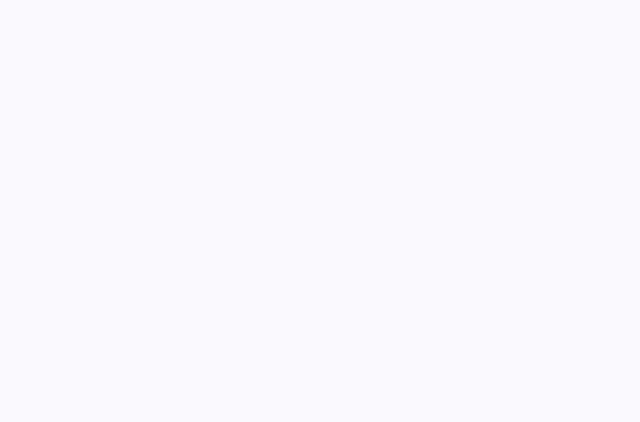
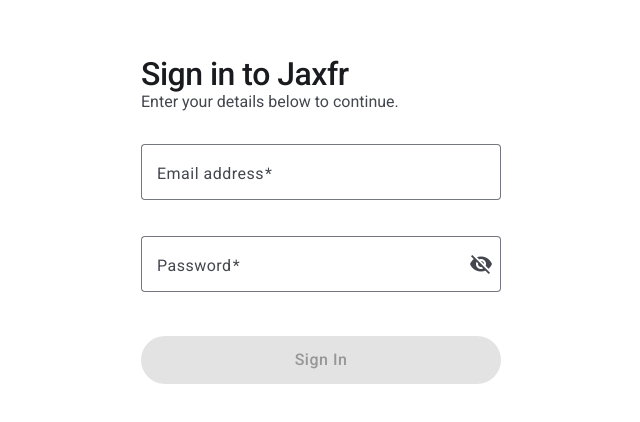
Before and after one commit to tychan9626/ty-web-app-v4, an Angular app: page /login in a window 1280 px wide. Before the commit this address led to /. Shown: the part 200-622 px from the top of the page, without its empty margins (319-959 px from the left). Built offline with nearby package versions, Linux system fonts and the light colour scheme; no server answers.

Commit message:
add login page, core services and guards

```diff
--- a/src/app/app.routes.ts
+++ b/src/app/app.routes.ts
@@ -1,18 +1,30 @@
 import { Routes } from '@angular/router';
 import { LayoutComponent } from './layout/layout';
+import { authGuard } from './core/guards/auth.guard';
 
-export const routes: Routes = [{
+export const routes: Routes = [
+  {
+    path: 'login',
+    loadComponent: () => import('./pages/login/login').then((m) => m.Login)
+  },
+  {
     path: '',
     component: LayoutComponent,
+    canActivate: [authGuard],
     children: [
-      {
-        path: 'welcome',
-        loadComponent: () => import('./pages/welcome/welcome').then(m => m.Welcome)
-      },
       {
         path: '',
         redirectTo: 'welcome',
         pathMatch: 'full'
+      },
+      {
+        path: 'welcome',
+        loadComponent: () => import('./pages/welcome/welcome').then((m) => m.Welcome)
       }
     ]
-  }];
+  },
+  {
+    path: '**',
+    redirectTo: 'login'
+  }
+];
--- /dev/null
+++ b/src/app/core/guards/auth.guard.ts
@@ -0,0 +1,16 @@
+import { inject } from '@angular/core';
+import { CanActivateFn, Router } from '@angular/router';
+import { AuthService } from '../services/auth.service';
+
+export const authGuard: CanActivateFn = async (route, state) => {
+  const authService = inject(AuthService);
+  const router = inject(Router);
+
+  const session = await authService.getSession();
+
+  if (session) {
+    return true;
+  }
+
+  return router.createUrlTree(['/login']);
+};
--- /dev/null
+++ b/src/app/core/services/auth.service.ts
@@ -0,0 +1,20 @@
+import { Injectable, inject } from '@angular/core';
+import { SupabaseService } from './supabase.service';
+import { Session } from '@supabase/supabase-js';
+
+@Injectable({
+  providedIn: 'root'
+})
+export class AuthService {
+  private supabaseService = inject(SupabaseService);
+
+  async getSession(): Promise<Session | null> {
+    const { data, error } = await this.supabaseService.client.auth.getSession();
+
+    if (error) {
+      return null;
+    }
+
+    return data.session;
+  }
+}
--- /dev/null
+++ b/src/app/core/services/supabase.service.ts
@@ -0,0 +1,21 @@
+import { Injectable } from '@angular/core';
+import { createClient, SupabaseClient } from '@supabase/supabase-js';
+import { environment } from '../../../environments/environment';
+
+@Injectable({
+  providedIn: 'root'
+})
+export class SupabaseService {
+  private supabase: SupabaseClient;
+
+  constructor() {
+    this.supabase = createClient(
+      environment.supabaseUrl,
+      environment.supabaseKey
+    );
+  }
+
+  get client(): SupabaseClient {
+    return this.supabase;
+  }
+}
--- /dev/null
+++ b/src/app/pages/login/login.html
@@ -0,0 +1,56 @@
+<div class="login-container">
+  <div class="login-content">
+    <div class="login-header">
+      <h1>Sign in to {{ appName }}</h1>
+      <p>Enter your details below to continue.</p>
+    </div>
+
+    <form [formGroup]="loginForm" (ngSubmit)="onSubmit()" class="login-form">
+      <mat-form-field appearance="outline" class="full-width">
+        <mat-label>Email address</mat-label>
+        <input matInput type="email" formControlName="email" autocomplete="email" />
+        @if (loginForm.get('email')?.hasError('required')) {
+          <mat-error>Email is required</mat-error>
+        }
+        @if (loginForm.get('email')?.hasError('email')) {
+          <mat-error>Please enter a valid email</mat-error>
+        }
+      </mat-form-field>
+
+      <mat-form-field appearance="outline" class="full-width">
+        <mat-label>Password</mat-label>
+        <input
+          matInput
+          [type]="hidePassword ? 'password' : 'text'"
+          formControlName="password"
+          autocomplete="current-password"
+        />
+        <button
+          mat-icon-button
+          matSuffix
+          (click)="togglePasswordVisibility($event)"
+          [attr.aria-label]="'Hide password'"
+          [attr.aria-pressed]="hidePassword"
+        >
+          <mat-icon>{{ hidePassword ? 'visibility_off' : 'visibility' }}</mat-icon>
+        </button>
+        @if (loginForm.get('password')?.hasError('required')) {
+          <mat-error>Password is required</mat-error>
+        }
+        @if (loginForm.get('password')?.hasError('minlength')) {
+          <mat-error>Password must be at least 6 characters</mat-error>
+        }
+      </mat-form-field>
+
+      <button
+        mat-flat-button
+        color="primary"
+        type="submit"
+        class="submit-button"
+        [disabled]="loginForm.invalid || isLoading"
+      >
+        Sign In
+      </button>
+    </form>
+  </div>
+</div>
--- /dev/null
+++ b/src/app/pages/login/login.scss
@@ -0,0 +1,49 @@
+.login-container {
+  display: flex;
+  align-items: center;
+  justify-content: center;
+  min-height: 100vh;
+  background-color: #ffffff;
+  padding: 24px;
+}
+
+.login-content {
+  width: 100%;
+  max-width: 360px;
+}
+
+.login-header {
+  margin-bottom: 32px;
+}
+
+.login-header h1 {
+  margin: 0 0 8px 0;
+  font-size: 32px;
+  font-weight: 500;
+  color: var(--mat-sys-on-surface);
+  letter-spacing: -0.5px;
+}
+
+.login-header p {
+  margin: 0;
+  font-size: 16px;
+  color: var(--mat-sys-on-surface-variant);
+}
+
+.login-form {
+  display: flex;
+  flex-direction: column;
+  gap: 16px;
+}
+
+.full-width {
+  width: 100%;
+}
+
+.submit-button {
+  width: 100%;
+  height: 48px;
+  margin-top: 8px;
+  font-size: 16px;
+  letter-spacing: 0.5px;
+}
--- /dev/null
+++ b/src/app/pages/login/login.ts
@@ -0,0 +1,50 @@
+import { Component, inject } from '@angular/core';
+import { FormBuilder, FormGroup, ReactiveFormsModule, Validators } from '@angular/forms';
+import { Router } from '@angular/router';
+import { MatButtonModule } from '@angular/material/button';
+import { MatFormFieldModule } from '@angular/material/form-field';
+import { MatInputModule } from '@angular/material/input';
+import { MatIconModule } from '@angular/material/icon';
+import { APP_CONFIG } from '../../app.constants';
+
+@Component({
+  selector: 'app-login',
+  standalone: true,
+  imports: [
+    ReactiveFormsModule,
+    MatButtonModule,
+    MatFormFieldModule,
+    MatInputModule,
+    MatIconModule
+  ],
+  templateUrl: './login.html',
+  styleUrl: './login.scss'
+})
+export class Login {
+  private fb = inject(FormBuilder);
+  private router = inject(Router);
+
+  appName = APP_CONFIG.appName;
+  hidePassword = true;
+  isLoading = false;
+
+  loginForm: FormGroup = this.fb.group({
+    email: ['', [Validators.required, Validators.email]],
+    password: ['', [Validators.required, Validators.minLength(6)]]
+  });
+
+  togglePasswordVisibility(event: MouseEvent): void {
+    event.preventDefault();
+    this.hidePassword = !this.hidePassword;
+  }
+
+  onSubmit(): void {
+    if (this.loginForm.valid) {
+      this.isLoading = true;
+      setTimeout(() => {
+        this.isLoading = false;
+        this.router.navigate(['/welcome']);
+      }, 1000);
+    }
+  }
+}
```
